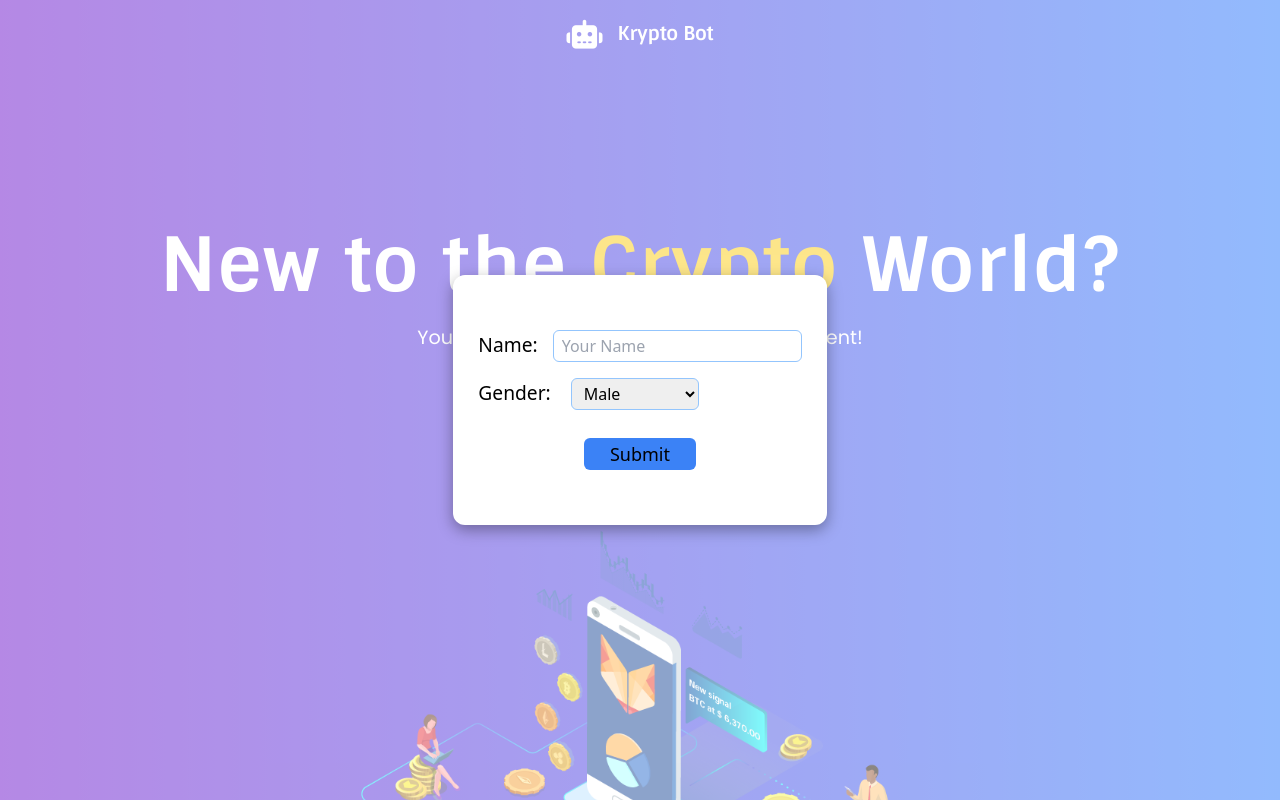
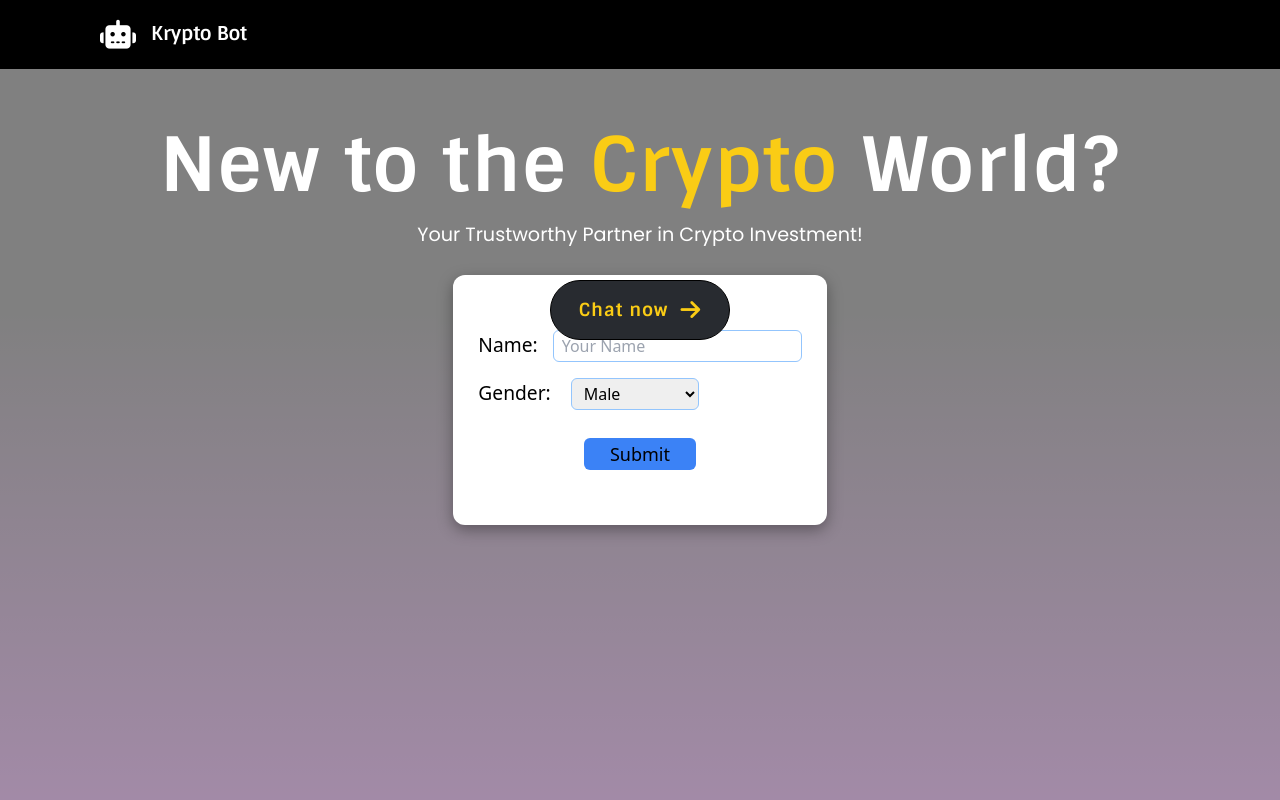
Before and after one commit to Yash-Phatak/Auto-Remediation, a React (Create React App) app in the folder client/: page / in a window 1280 px wide. Shown: the top 800 px of the page. Built offline with nearby package versions, Linux system fonts and the light colour scheme.

Commit message:
landing revamp

```diff
--- a/client/src/App.css
+++ b/client/src/App.css
@@ -3,7 +3,7 @@
 @tailwind utilities;
 
 :root{
-    --prim: linear-gradient(to right, #6a11cb 0%, #2575fc 100%);
+    --prim: linear-gradient(0deg, #601d6d 0%, #000000 74%);
     --sec: #ffffff;
     --dcdark:#282b30;
     --dclight: #424549;
--- a/client/src/astylus/Nav.module.css
+++ b/client/src/astylus/Nav.module.css
@@ -1,13 +1,17 @@
 .navbar{
-    background-image: var(--prim);
+    background-color: black;
     font-weight: bolder;
-    margin: 0px;
     display: flex;
+    position: sticky;
+    top:0px;
+    z-index: 1000;
+    -webkit-backdrop-filter: blur(8px);
+    backdrop-filter: blur(8px);
     padding: 20px 100px;
+    width: 100vw;
     font-size: larger;
     font-family: var(--font1);
     flex: 1;
-    justify-content: center;
     gap: 15px;
     align-items: center;
     flex-wrap: wrap;
--- a/client/src/astylus/chat.module.css
+++ b/client/src/astylus/chat.module.css
@@ -54,7 +54,7 @@
 .mssg1{
     font-family: var(--font2);
     color: var(--sec);
-    background-image: var(--prim);
+    background-color: #7e1faa;
     margin: 5px 18px;
     padding: 10px 15px;
     border-radius: 15px 15px 0px 15px;
--- a/client/src/astylus/fp.module.css
+++ b/client/src/astylus/fp.module.css
@@ -4,7 +4,6 @@
     justify-content: space-between;
     flex: 1;
     flex-wrap: wrap;
-    padding-top: 60px;
     text-align: center;
     color: #ffffff;
     background-image: var(--prim);
@@ -12,10 +11,6 @@
 }
 
 @media (max-width: 1196px){
-    .bdy{
-        padding-top: 0px;
-        text-align: center;
-    }
     .h{
         font-size: 60px;
     }
@@ -25,23 +20,17 @@
 
 }
 
-.img{
-    min-width: 350px;
-    margin: auto;
-    max-width: 600px;
-}
-
 .h{
     font-size: 75px;
     font-weight: bolder;
     letter-spacing: 2px;
-    margin-bottom: 3px;
 }
 
 .heading{
     font-family: var(--font1);
-    margin: 70px auto;
+    margin: 30px auto 0px auto;
     width: auto;
+    z-index: 2;
     padding: 10px;
 }
 
--- a/client/src/components/Fp.jsx
+++ b/client/src/components/Fp.jsx
@@ -16,7 +16,9 @@ function Fp({ open }) {
             </Link>
           </div>
         </div>
-        <div className={fpc.img}><img src={img} alt='err' ></img></div>
+        <div className={`h-[80vh]`}>
+
+        </div>
       </div>
 
     </>
--- a/client/src/screen/Chat.jsx
+++ b/client/src/screen/Chat.jsx
@@ -90,7 +90,7 @@ function Chat() {
                     arr.map((data, i) => {
                         return (
                             <>
-                            <div key={i} className={`${css.mssg1}`} style={{backgroundImage:"var(--prim)"}}>
+                            <div key={i} className={`${css.mssg1}`}>
                                 <p>{data}</p>
                             </div>
                             <div className={`${css.mssg2}`}><p>{recv}</p></div>
```
